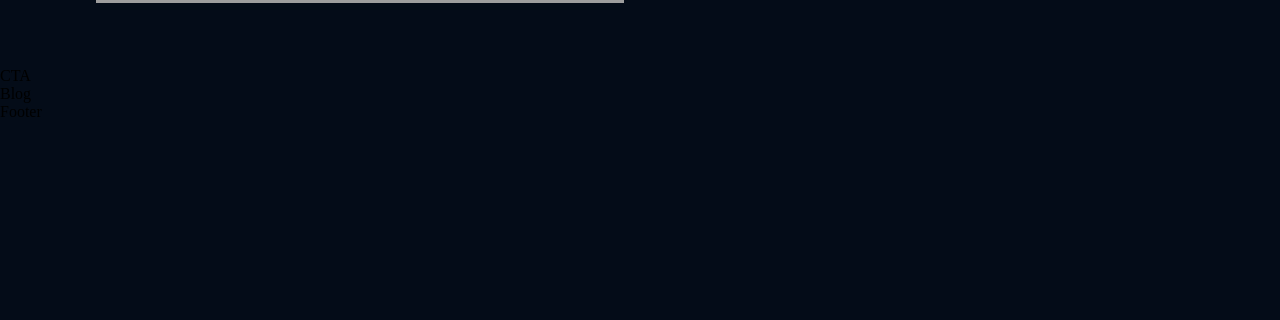
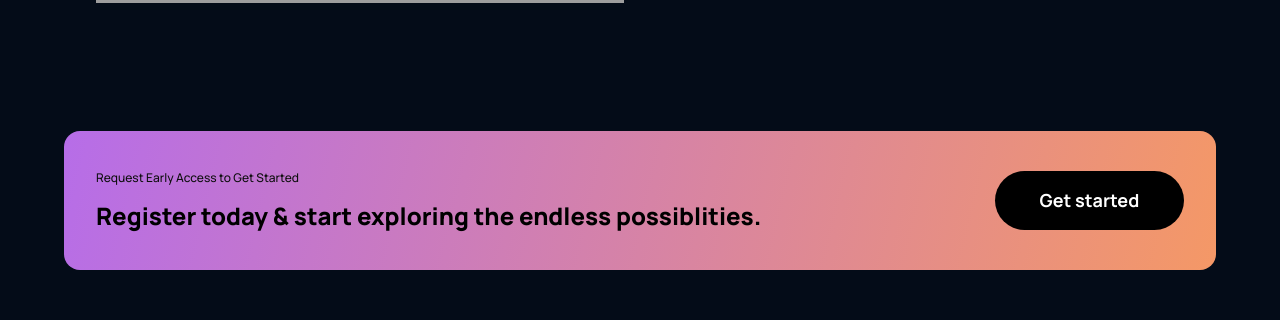
Before and after one commit to p-sthely/gpt3_psthely, a React (Create React App) app: page / in a window 1280 px wide. Shown: the part 2920-3240 px from the top of the page. Before the commit the page ends 3041 px from the top, so only its background shows below. Built offline with nearby package versions, Linux system fonts and the light colour scheme; grey boxes are pictures that could not be loaded; the HTML template or start-up script is replaced by a standard one.

Commit message:
add CTA component

```diff
--- a/src/components/cta/CTA.jsx
+++ b/src/components/cta/CTA.jsx
@@ -3,8 +3,14 @@
 
 const CTA = () => {
   return (
-    <div>
-        CTA
+    <div className='gpt3__cta'>
+        <div className='gpt3__cta-content'>
+          <p>Request Early Access to Get Started</p>
+          <h3>Register today & start exploring the endless possiblities.</h3>
+        </div>
+        <div className='gpt3__cta-button'>
+          <button type="button">Get started</button>
+        </div>
     </div>
   )
 }
--- a/src/components/cta/cta.css
+++ b/src/components/cta/cta.css
@@ -0,0 +1,76 @@
+.gpt3__cta {
+    display: flex;
+    justify-content: space-between;
+    align-items: center;
+    flex-direction: row;
+    padding: 2rem;
+    margin: 4rem;
+
+    border-radius: 1rem;
+    background: var(--gradient-bar);
+}
+
+.gpt3__cta-content p {
+    font-family: var(--font-family);
+    font-weight: 500;
+    font-size: 12px;
+    line-height: 30px;
+    color: #0E0E0E;
+}
+
+.gpt3__cta-content h3 {
+    font-family: var(--font-family);
+    font-weight: 800;
+    font-size: 24px;
+    line-height: 45px;
+    color: #000000;
+}
+
+.gpt3__cta-button {
+    display: flex;
+    justify-content: center;
+    align-items: center;
+    margin-left: 2rem;
+}
+
+.gpt3__cta-button button {
+    width: 189.14px;
+    height: 59.4px;
+    background: #000000;
+    border-radius: 40px;
+    font-family: var(--font-family);
+    font-weight: 700;
+    font-size: 18px;
+    line-height: 30px;
+    color: #FFFFFF;
+    border: none;
+    outline: none;
+    cursor: pointer;
+    min-width: 150px;
+}
+
+@media screen and (max-width: 650px) {
+    .gpt3__cta {
+        flex-direction: column;
+    }
+
+    .gpt3__cta-button {
+        margin: 2rem 0 0;
+    }
+}
+
+@media screen and (max-width: 550px) {
+    .gpt3__cta {
+        margin: 4rem 2rem;
+    }
+
+    .gpt3__cta-content h3 {
+        font-size: 18px;
+        line-height: 32px;
+    }
+
+    .gpt3__cta-button button {
+        font-size: 14px;
+        line-height: 28px;
+    }
+}
```
